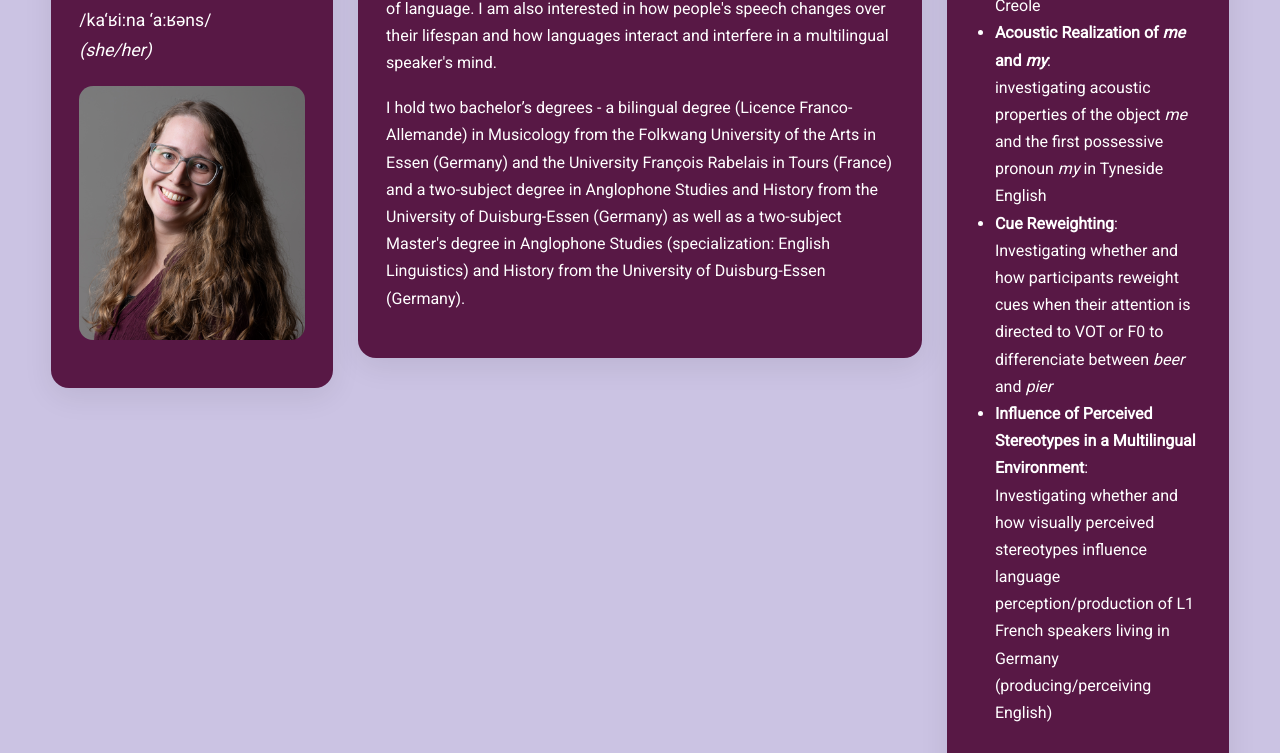
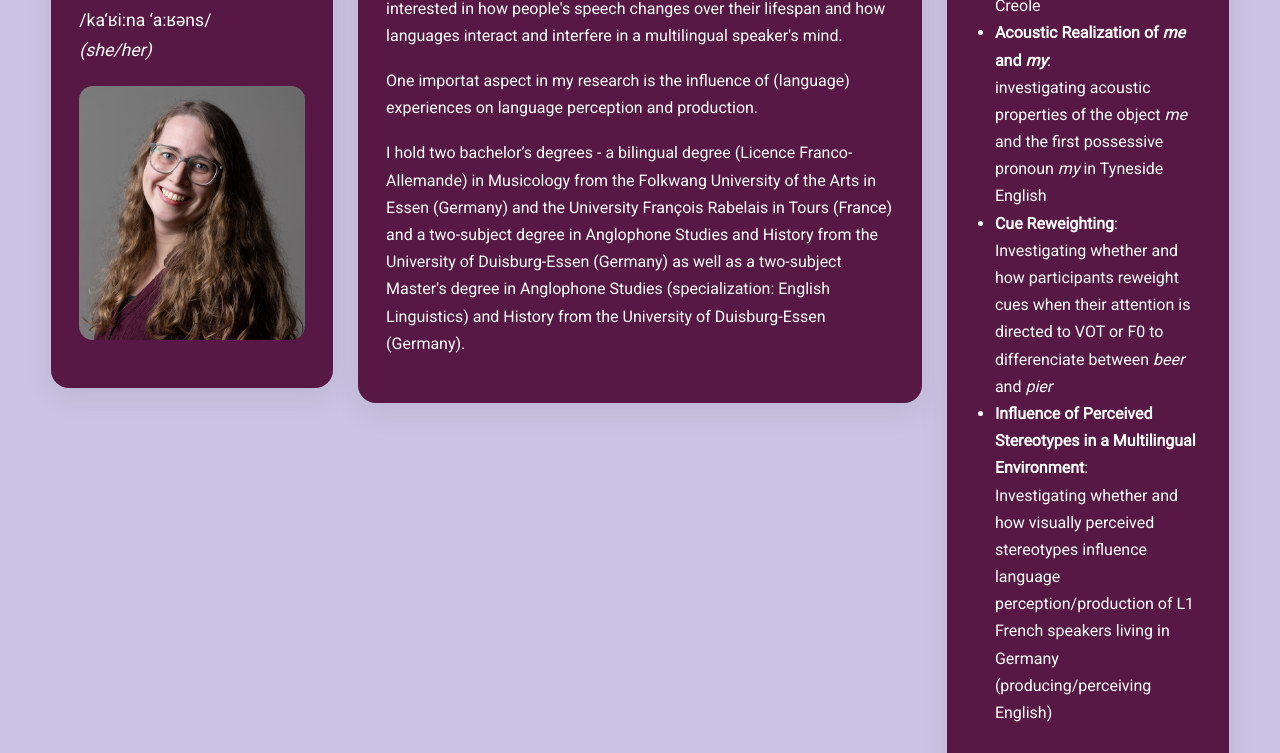
Before and after one commit to CarinaAhrens/Website, a plain HTML site: page index.html in a window 1280 px wide. Shown: the part 347-1100 px from the top of the page. Drawn offline with nearby package versions, Linux system fonts and the light colour scheme.

Commit message:
Update index.html

```diff
--- a/index.html
+++ b/index.html
@@ -80,8 +80,9 @@
 
       <h2>Welcome to my Academic Journey</h2>
 
-      <p> I am a PhD student in the Linguistics Department at the University of Oregon where I work with Volya Kapatsinski, Rachel Weissler Powell and Kaori Idemaru.</p>
-      <p>My research interests are (socio)phonetics as well as cognitive aspects of language. I am also interested in how people's speech changes over their lifespan and how languages interact and interfere in a multilingual speaker's mind.</p>
+      <p>I am a PhD student in the Linguistics Department at the University of Oregon where I work with Volya Kapatsinski, Rachel Weissler Powell and Kaori Idemaru.</p>
+      <p>My research interests are cognitive and sociophonetis and I am interested in how people's speech changes over their lifespan and how languages interact and interfere in a multilingual speaker's mind.</p>
+      <p>One importat aspect in my research is the influence of (language) experiences on language perception and production.</p>
       <p>I hold two bachelor’s degrees - a bilingual degree (Licence Franco-Allemande) in Musicology from the Folkwang University of the Arts in Essen (Germany) and the University François Rabelais in Tours (France) and a two-subject degree in Anglophone Studies and History from the University of Duisburg-Essen (Germany) as well as a two-subject Master's degree in Anglophone Studies (specialization: English Linguistics) and History from the University of Duisburg-Essen (Germany).</p>
 
     </section>
```
